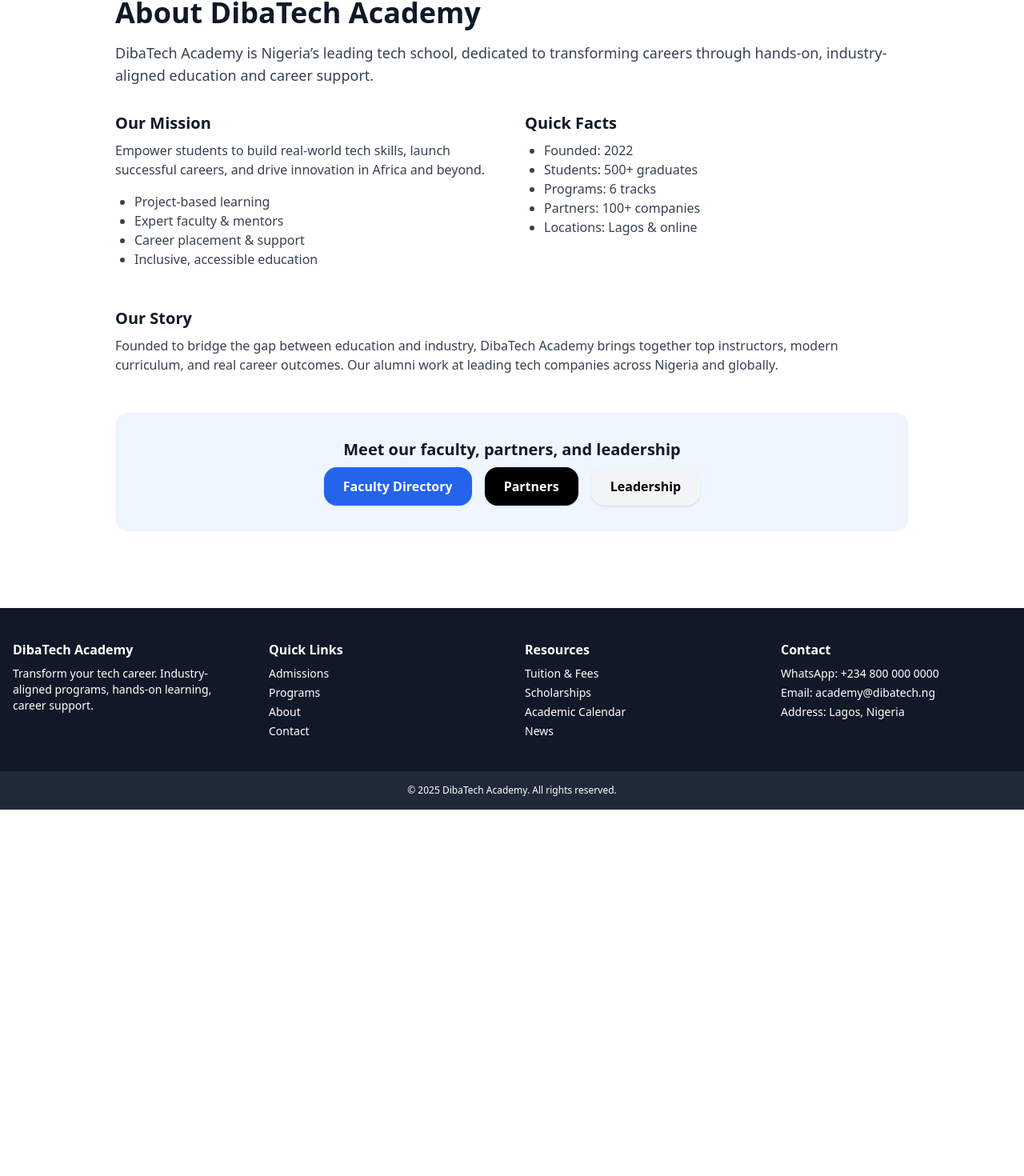
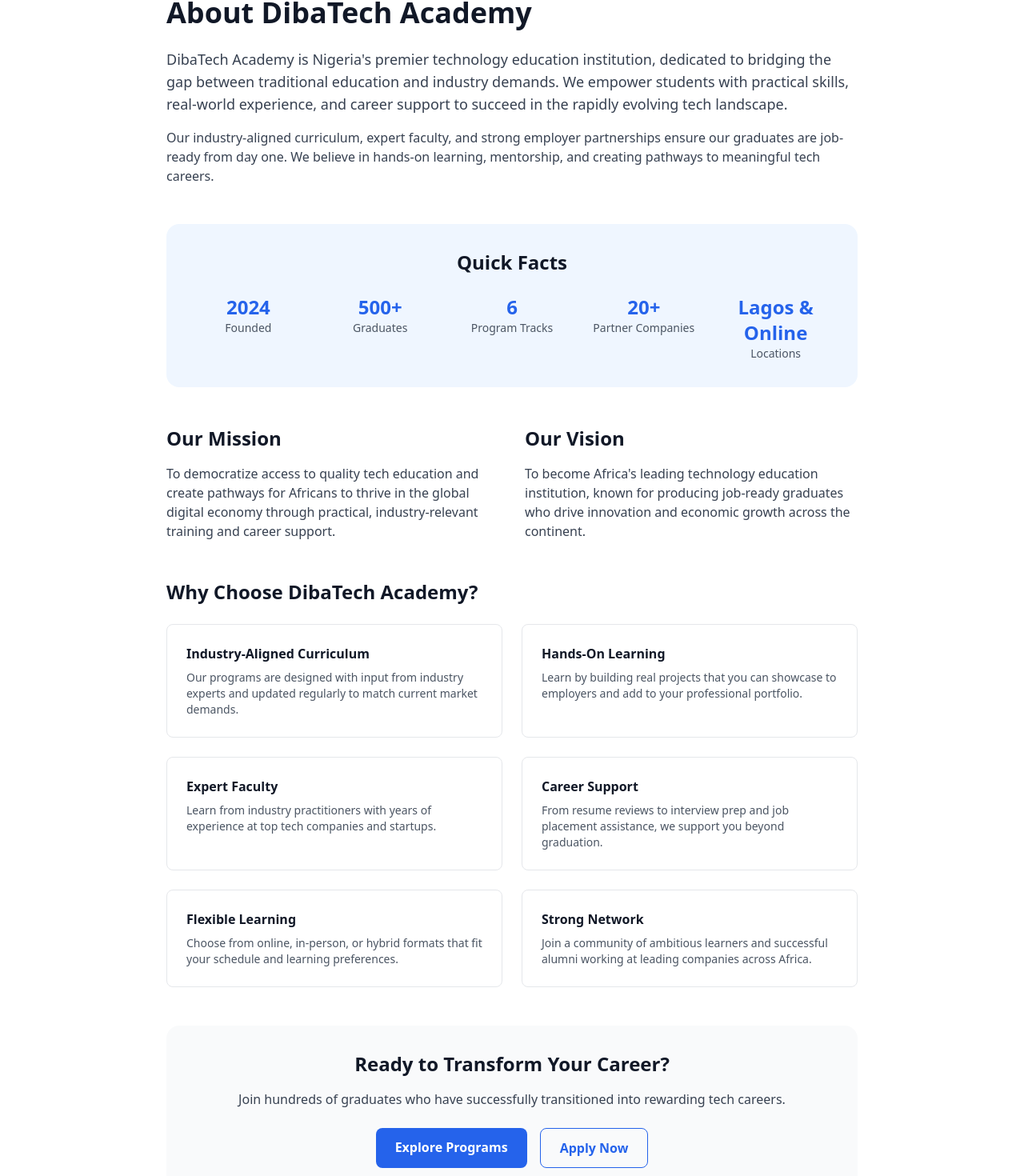
Before and after one commit to tariosadebe/dibatechAcademy, a Next.js app in the folder academy/: page /about in a window 1280 px wide. Shown: the part 141-1611 px from the top of the page at 80% size. Before the commit the page ends 1153 px from the top, so only its background shows below. Built offline with nearby package versions, Linux system fonts and the light colour scheme.

Commit message:
Updated the 'about' page

```diff
--- a/academy/app/(site)/about/page.tsx
+++ b/academy/app/(site)/about/page.tsx
@@ -1,43 +1,124 @@
+import Link from "next/link";
+import Image from "next/image";
+
+export const metadata = {
+  title: "About Us · DibaTech Academy",
+  description: "Learn about DibaTech Academy's mission to transform tech careers in Nigeria through industry-aligned programs and hands-on learning.",
+};
+
 export default function AboutPage() {
   return (
-    <section className="mx-auto max-w-5xl px-4 py-12">
-      <h1 className="text-4xl font-bold mb-4">About DibaTech Academy</h1>
-      <p className="text-lg mb-8 text-gray-700">DibaTech Academy is Nigeria’s leading tech school, dedicated to transforming careers through hands-on, industry-aligned education and career support.</p>
+    <section className="max-w-4xl mx-auto px-4 py-12">
+      <h1 className="text-4xl font-bold mb-6">About DibaTech Academy</h1>
 
-      <div className="mb-12 grid md:grid-cols-2 gap-8">
-        <div>
-          <h2 className="text-xl font-bold mb-2">Our Mission</h2>
-          <p className="text-gray-700 mb-4">Empower students to build real-world tech skills, launch successful careers, and drive innovation in Africa and beyond.</p>
-          <ul className="list-disc pl-6 text-gray-700">
-            <li>Project-based learning</li>
-            <li>Expert faculty & mentors</li>
-            <li>Career placement & support</li>
-            <li>Inclusive, accessible education</li>
-          </ul>
-        </div>
-        <div>
-          <h2 className="text-xl font-bold mb-2">Quick Facts</h2>
-          <ul className="list-disc pl-6 text-gray-700">
-            <li>Founded: 2022</li>
-            <li>Students: 500+ graduates</li>
-            <li>Programs: 6 tracks</li>
-            <li>Partners: 100+ companies</li>
-            <li>Locations: Lagos & online</li>
-          </ul>
+      <div className="mb-12">
+        <p className="text-lg text-gray-700 mb-4">
+          DibaTech Academy is Nigeria's premier technology education institution, dedicated to bridging the gap between traditional education and industry demands. We empower students with practical skills, real-world experience, and career support to succeed in the rapidly evolving tech landscape.
+        </p>
+        <p className="text-gray-700 mb-4">
+          Our industry-aligned curriculum, expert faculty, and strong employer partnerships ensure our graduates are job-ready from day one. We believe in hands-on learning, mentorship, and creating pathways to meaningful tech careers.
+        </p>
+      </div>
+
+      {/* Quick Facts */}
+      <div className="bg-blue-50 rounded-2xl p-8 mb-12">
+        <h2 className="text-2xl font-bold mb-6 text-center">Quick Facts</h2>
+        <div className="grid md:grid-cols-3 lg:grid-cols-5 gap-6 text-center">
+          <div>
+            <div className="text-2xl font-bold text-blue-600">2024</div>
+            <div className="text-sm text-gray-600">Founded</div>
+          </div>
+          <div>
+            <div className="text-2xl font-bold text-blue-600">500+</div>
+            <div className="text-sm text-gray-600">Graduates</div>
+          </div>
+          <div>
+            <div className="text-2xl font-bold text-blue-600">6</div>
+            <div className="text-sm text-gray-600">Program Tracks</div>
+          </div>
+          <div>
+            <div className="text-2xl font-bold text-blue-600">20+</div>
+            <div className="text-sm text-gray-600">Partner Companies</div>
+          </div>
+          <div>
+            <div className="text-2xl font-bold text-blue-600">Lagos & Online</div>
+            <div className="text-sm text-gray-600">Locations</div>
+          </div>
         </div>
       </div>
 
-      <div className="mb-12">
-        <h2 className="text-xl font-bold mb-2">Our Story</h2>
-        <p className="text-gray-700">Founded to bridge the gap between education and industry, DibaTech Academy brings together top instructors, modern curriculum, and real career outcomes. Our alumni work at leading tech companies across Nigeria and globally.</p>
+      {/* Mission & Vision */}
+      <div className="grid md:grid-cols-2 gap-8 mb-12">
+        <div>
+          <h2 className="text-2xl font-bold mb-4">Our Mission</h2>
+          <p className="text-gray-700">
+            To democratize access to quality tech education and create pathways for Africans to thrive in the global digital economy through practical, industry-relevant training and career support.
+          </p>
+        </div>
+        <div>
+          <h2 className="text-2xl font-bold mb-4">Our Vision</h2>
+          <p className="text-gray-700">
+            To become Africa's leading technology education institution, known for producing job-ready graduates who drive innovation and economic growth across the continent.
+          </p>
+        </div>
       </div>
 
-      <div className="bg-blue-50 rounded-2xl p-8 text-center mt-12">
-        <h3 className="text-xl font-bold mb-2">Meet our faculty, partners, and leadership</h3>
-        <div className="flex justify-center gap-4">
-          <a href="/about/faculty" className="rounded-2xl px-6 py-3 bg-blue-600 text-white font-semibold shadow">Faculty Directory</a>
-          <a href="/about/partners" className="rounded-2xl px-6 py-3 bg-black text-white font-semibold shadow">Partners</a>
-          <a href="/about/leadership" className="rounded-2xl px-6 py-3 bg-gray-100 text-black font-semibold shadow">Leadership</a>
+      {/* Why Choose Us */}
+      <div className="mb-12">
+        <h2 className="text-2xl font-bold mb-6">Why Choose DibaTech Academy?</h2>
+        <div className="grid md:grid-cols-2 gap-6">
+          <div className="border rounded-lg p-6">
+            <h3 className="font-semibold mb-2">Industry-Aligned Curriculum</h3>
+            <p className="text-sm text-gray-600">
+              Our programs are designed with input from industry experts and updated regularly to match current market demands.
+            </p>
+          </div>
+          <div className="border rounded-lg p-6">
+            <h3 className="font-semibold mb-2">Hands-On Learning</h3>
+            <p className="text-sm text-gray-600">
+              Learn by building real projects that you can showcase to employers and add to your professional portfolio.
+            </p>
+          </div>
+          <div className="border rounded-lg p-6">
+            <h3 className="font-semibold mb-2">Expert Faculty</h3>
+            <p className="text-sm text-gray-600">
+              Learn from industry practitioners with years of experience at top tech companies and startups.
+            </p>
+          </div>
+          <div className="border rounded-lg p-6">
+            <h3 className="font-semibold mb-2">Career Support</h3>
+            <p className="text-sm text-gray-600">
+              From resume reviews to interview prep and job placement assistance, we support you beyond graduation.
+            </p>
+          </div>
+          <div className="border rounded-lg p-6">
+            <h3 className="font-semibold mb-2">Flexible Learning</h3>
+            <p className="text-sm text-gray-600">
+              Choose from online, in-person, or hybrid formats that fit your schedule and learning preferences.
+            </p>
+          </div>
+          <div className="border rounded-lg p-6">
+            <h3 className="font-semibold mb-2">Strong Network</h3>
+            <p className="text-sm text-gray-600">
+              Join a community of ambitious learners and successful alumni working at leading companies across Africa.
+            </p>
+          </div>
+        </div>
+      </div>
+
+      {/* Call to Action */}
+      <div className="text-center bg-gray-50 rounded-2xl p-8">
+        <h2 className="text-2xl font-bold mb-4">Ready to Transform Your Career?</h2>
+        <p className="mb-6 text-gray-700">
+          Join hundreds of graduates who have successfully transitioned into rewarding tech careers.
+        </p>
+        <div className="flex gap-4 justify-center">
+          <Link href="/programs" className="bg-blue-600 text-white px-6 py-3 rounded-lg font-semibold hover:bg-blue-700">
+            Explore Programs
+          </Link>
+          <Link href="/admissions" className="border border-blue-600 text-blue-600 px-6 py-3 rounded-lg font-semibold hover:bg-blue-50">
+            Apply Now
+          </Link>
         </div>
       </div>
     </section>
--- a/academy/next.config.js
+++ b/academy/next.config.js
@@ -1,9 +1,12 @@
 /** @type {import('next').NextConfig} */
 const nextConfig = {
   output: 'export',
+  trailingSlash: true,
   images: {
-    unoptimized: true, // Required for static export if using next/image
+    unoptimized: true
   },
-};
+  assetPrefix: '',
+  basePath: ''
+}
 
-module.exports = nextConfig;
+module.exports = nextConfig
```
Also changed, not shown: 1 other file (tests, documents, lock files or other folders).
